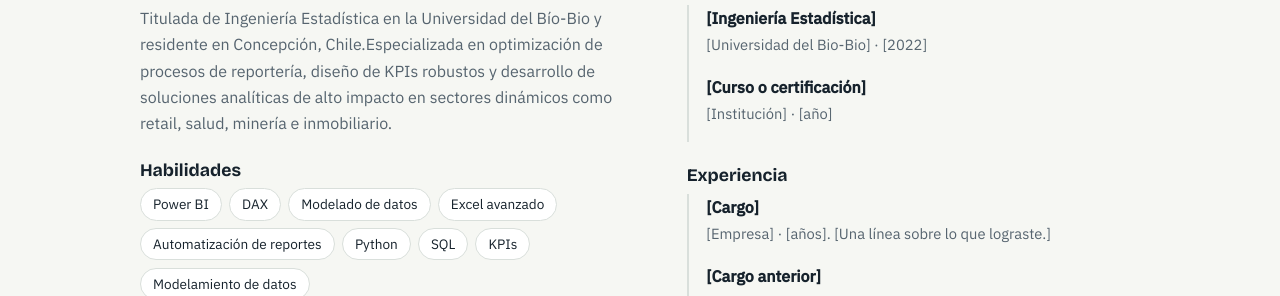
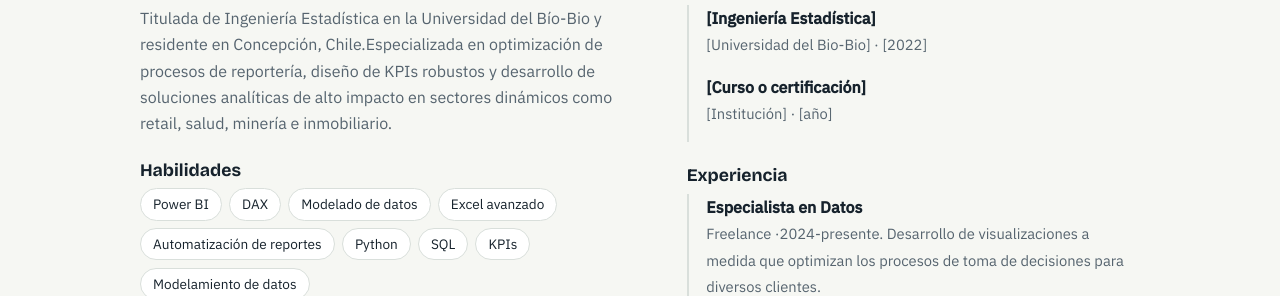
Before and after one commit to Geraldine810/portafolio-GeraldineFuentes, a plain HTML site: page index.html in a window 1280 px wide. Shown: the part 656-952 px from the top of the page. Drawn offline with nearby package versions, Linux system fonts and the light colour scheme.

Commit message:
Update experience section in index.html

```diff
--- a/index.html
+++ b/index.html
@@ -110,7 +110,7 @@ footer h2{font-size:1.5rem;color:var(--ink);margin-bottom:.6rem}
 <h3>Estudios</h3>
 <ul class="tl"><li><b>[Ingeniería Estadística]</b><span>[Universidad del Bio-Bio] · [2022]</span></li><li><b>[Curso o certificación]</b><span>[Institución] · [año]</span></li></ul>
 <h3>Experiencia</h3>
-<ul class="tl"><li><b>[Cargo]</b><span>[Empresa] · [años]. [Una línea sobre lo que lograste.]</span></li><li><b>[Cargo anterior]</b><span>[Empresa] · [años]. [Una línea sobre lo que lograste.]</span></li></ul>
+<ul class="tl"><li><b>Especialista en Datos</b><span>Freelance ·2024-presente. Desarrollo de visualizaciones a medida que optimizan los procesos de toma de decisiones para diversos clientes.</span></li><li><b>Analista Estadístico  </b><span>Clínica Las Condes · [años]. Análisis de cuentas en mora, reducción de llamadas abandonadas y optimización del rendimiento operativo</span></li></ul>
 </div>
 </div>
 </div></section>
```
